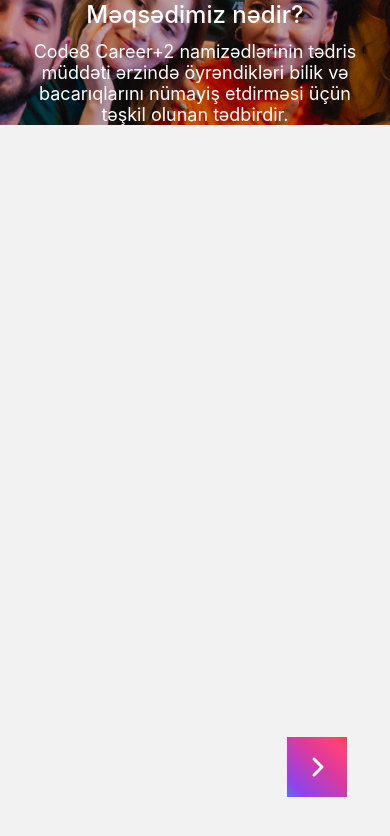
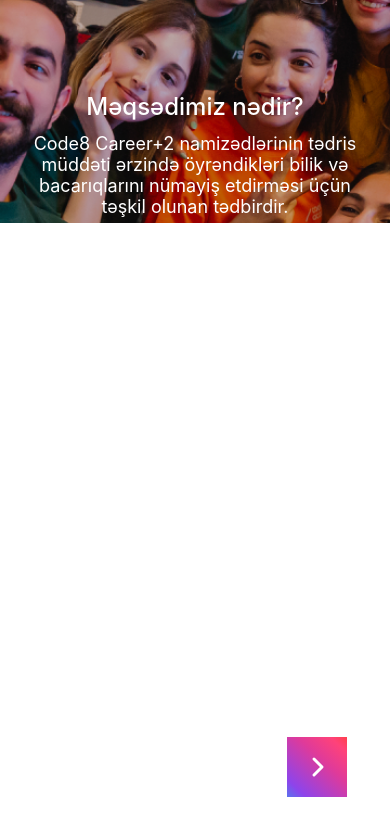
Before and after one commit to amilog/Code8, a React Native app: screen / in a window 390 px wide. Shown: the top 836 px of the page. Built offline with nearby package versions, Linux system fonts and the light colour scheme.

Commit message:
onboarding text fixed

```diff
--- a/App.tsx
+++ b/App.tsx
@@ -14,7 +14,8 @@
     <Provider store={store}>
       <NavigationContainer>
         <StatusBar translucent style="dark" />
-        <Stack.Navigator
+        <Onboarding/>
+        {/* <Stack.Navigator
           screenOptions={{
             headerShown: false,
             animation: "fade",
@@ -23,7 +24,7 @@
           <Stack.Screen name="Animation" component={Animation} />
           <Stack.Screen name="OnBoarding" component={Onboarding} />
           <Stack.Screen name="Tabs" component={Tab} />
-        </Stack.Navigator>
+        </Stack.Navigator> */}
       </NavigationContainer>
     </Provider>
   );
--- a/src/components/OnboardingItem.tsx
+++ b/src/components/OnboardingItem.tsx
@@ -3,6 +3,9 @@
 import { Dimensions } from "react-native";
 
 const SCREEN_WIDTH = Dimensions.get("window").width;
+const SCREEN_HEIGHT = Dimensions.get("window").height;
+const textContainerHeightPercentage = SCREEN_HEIGHT < 800 ? '35%' : '25%';
+
 const OnboardingItem = ({ item }: any) => {
   return (
     <View style={styles.item}>
@@ -31,15 +34,11 @@
     flex: 1,
     width: "100%",
     height: "100%",
+    justifyContent: "flex-end",
   },
   overlay: {
     ...StyleSheet.absoluteFillObject,
     backgroundColor: "rgba(0, 0, 0, 0.25)",
-  },
-  textWrapper: {
-    alignItems: "center",
-    justifyContent: "center",
-    marginTop: 32,
   },
   title: {
     color: "white",
@@ -51,6 +50,7 @@
     paddingHorizontal: "5%",
     gap: 12,
     height: "15%",
+    marginBottom: textContainerHeightPercentage,
   },
   content: {
     color: "#fff",
```
